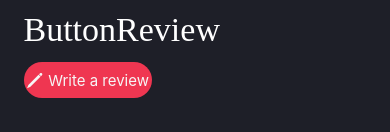
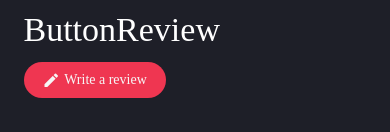
Before and after one commit to fullstackserverless/e-commerce, a React Native app: screen / in a window 390 px wide. Shown: the part 688-820 px from the top of the page. Built offline with nearby package versions, Linux system fonts and the light colour scheme.

Commit message:
ButtonReview component Fix + component Tag add + component Text fix

```diff
--- a/src/components/ButtonReview/index.tsx
+++ b/src/components/ButtonReview/index.tsx
@@ -1,12 +1,13 @@
 import React from 'react'
-import { StyleSheet, Pressable, Text } from 'react-native'
-import Ionicons from 'react-native-vector-icons/Ionicons'
+import { StyleSheet, Pressable } from 'react-native'
+import MaterialCommunityIcons from 'react-native-vector-icons/MaterialCommunityIcons'
 import { PRIMARY, WHITE } from '../../constants'
+import { Text } from '../Text'
 
 const styles = StyleSheet.create({
   container: {
     height: 36,
-    width: 128,
+    width: 142,
     backgroundColor: PRIMARY,
     borderRadius: 25,
     flexDirection: 'row',
@@ -17,7 +18,7 @@ const styles = StyleSheet.create({
   },
   textStyle: {
     color: WHITE,
-    fontSize: 15
+    paddingLeft: 4
   }
 })
 
@@ -33,8 +34,8 @@ function ButtonReview() {
         container
       ]}
     >
-      <Ionicons name="pencil" size={18} color={WHITE} />
-      <Text style={textStyle}> Write a review</Text>
+      <MaterialCommunityIcons name="pencil" size={18} color={WHITE} />
+      <Text title="Write a review" h5 textStyle={textStyle} />
     </Pressable>
   )
 }
--- a/src/components/Tags/index.tsx
+++ b/src/components/Tags/index.tsx
@@ -1,12 +1,14 @@
 import React from 'react'
-import { StyleSheet, Text, View } from 'react-native'
+import { StyleSheet, View } from 'react-native'
 import { PRIMARY, WHITE, BLACK } from '../../constants'
+import { Text } from '../'
 
 const styles = StyleSheet.create({
   containerBig: {
     width: 100,
     height: 40,
-    borderRadius: 8
+    borderRadius: 8,
+    justifyContent: 'center'
   },
   colorPrimary: {
     backgroundColor: PRIMARY
@@ -17,14 +19,13 @@ const styles = StyleSheet.create({
     color: 'white'
   },
   textStyle: {
-    alignSelf: 'center',
-    justifyContent: 'center',
-    fontSize: 25
+    alignSelf: 'center'
   },
   containerSmall: {
     width: 100,
     height: 30,
-    borderRadius: 29
+    borderRadius: 29,
+    justifyContent: 'center'
   },
   textColorBlack: {
     color: BLACK
@@ -62,7 +63,7 @@ function Tag({ title, isOutline, isSmall, isWhiteText, isWhiteButton }: TagT) {
   const whiteColor = isWhiteButton ? colorWhite : buttonColor
   return (
     <View style={[smallButtonOrBig, buttonColor, whiteColor]}>
-      <Text style={[textStyle, textColor]}>{title}</Text>
+      <Text title={title} h1 textStyle={[textStyle, textColor]} />
     </View>
   )
 }
--- a/src/components/Text/index.tsx
+++ b/src/components/Text/index.tsx
@@ -69,14 +69,14 @@ const Text = memo<TxtT>(({ h0, h1, h2, h3, h4, h5, h6, h7, title, textStyle, num
       ellipsizeMode={ellipsizeMode}
       style={[
         textStyle,
-        h0 && StyleSheet.flatten([h0Style]),
-        h1 && StyleSheet.flatten([h1Style]),
-        h2 && StyleSheet.flatten([h2Style]),
-        h3 && StyleSheet.flatten([h3Style]),
-        h4 && StyleSheet.flatten([h4Style]),
-        h5 && StyleSheet.flatten([h5Style]),
-        h6 && StyleSheet.flatten([h6Style]),
-        h7 && StyleSheet.flatten([h7Style])
+        h0 && StyleSheet.flatten([h0Style, textStyle]),
+        h1 && StyleSheet.flatten([h1Style, textStyle]),
+        h2 && StyleSheet.flatten([h2Style, textStyle]),
+        h3 && StyleSheet.flatten([h3Style, textStyle]),
+        h4 && StyleSheet.flatten([h4Style, textStyle]),
+        h5 && StyleSheet.flatten([h5Style, textStyle]),
+        h6 && StyleSheet.flatten([h6Style, textStyle]),
+        h7 && StyleSheet.flatten([h7Style, textStyle])
       ]}
     >
       {title}
```
Also changed, not shown: 2 other files (tests, documents, lock files or other folders).
